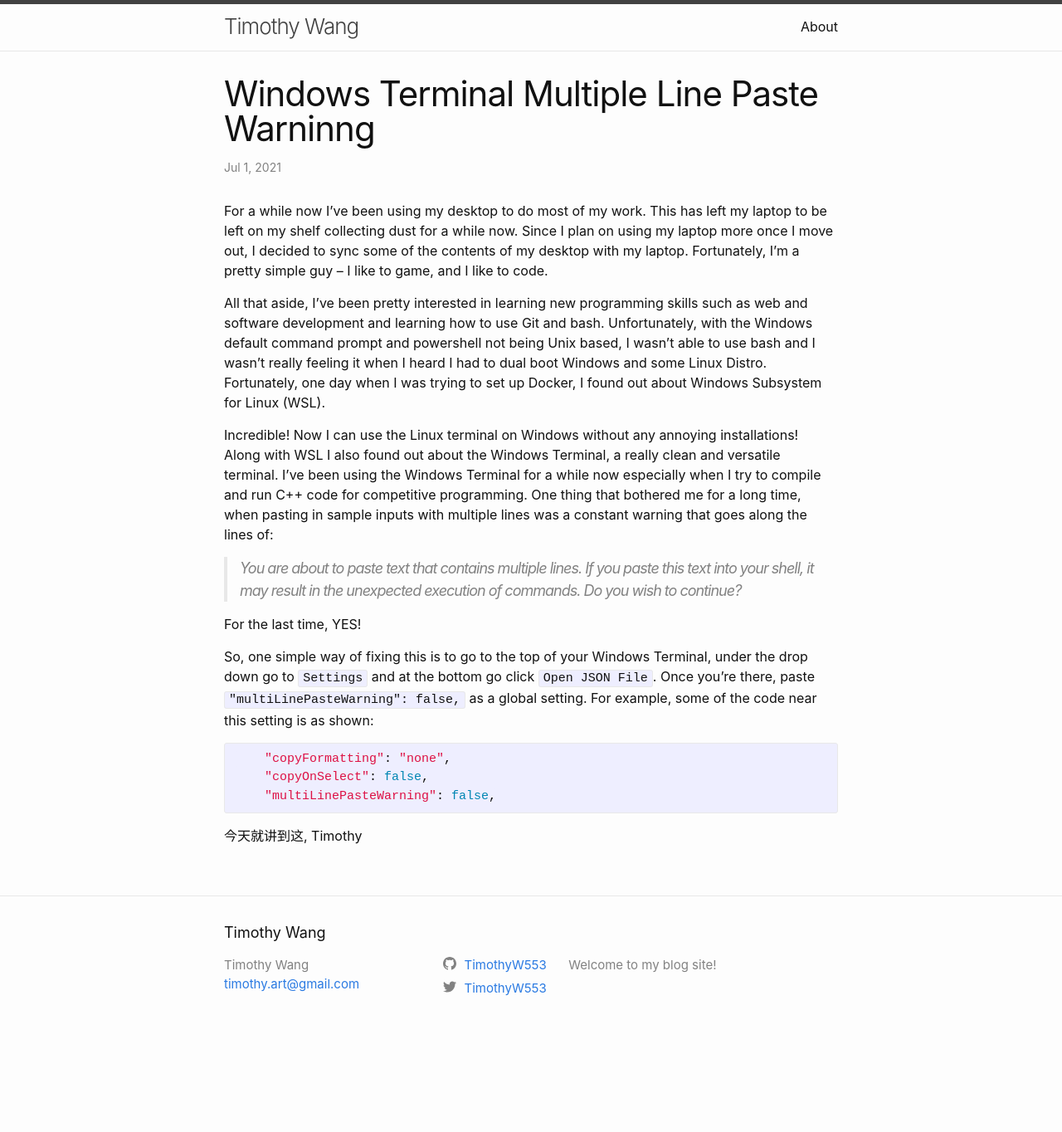
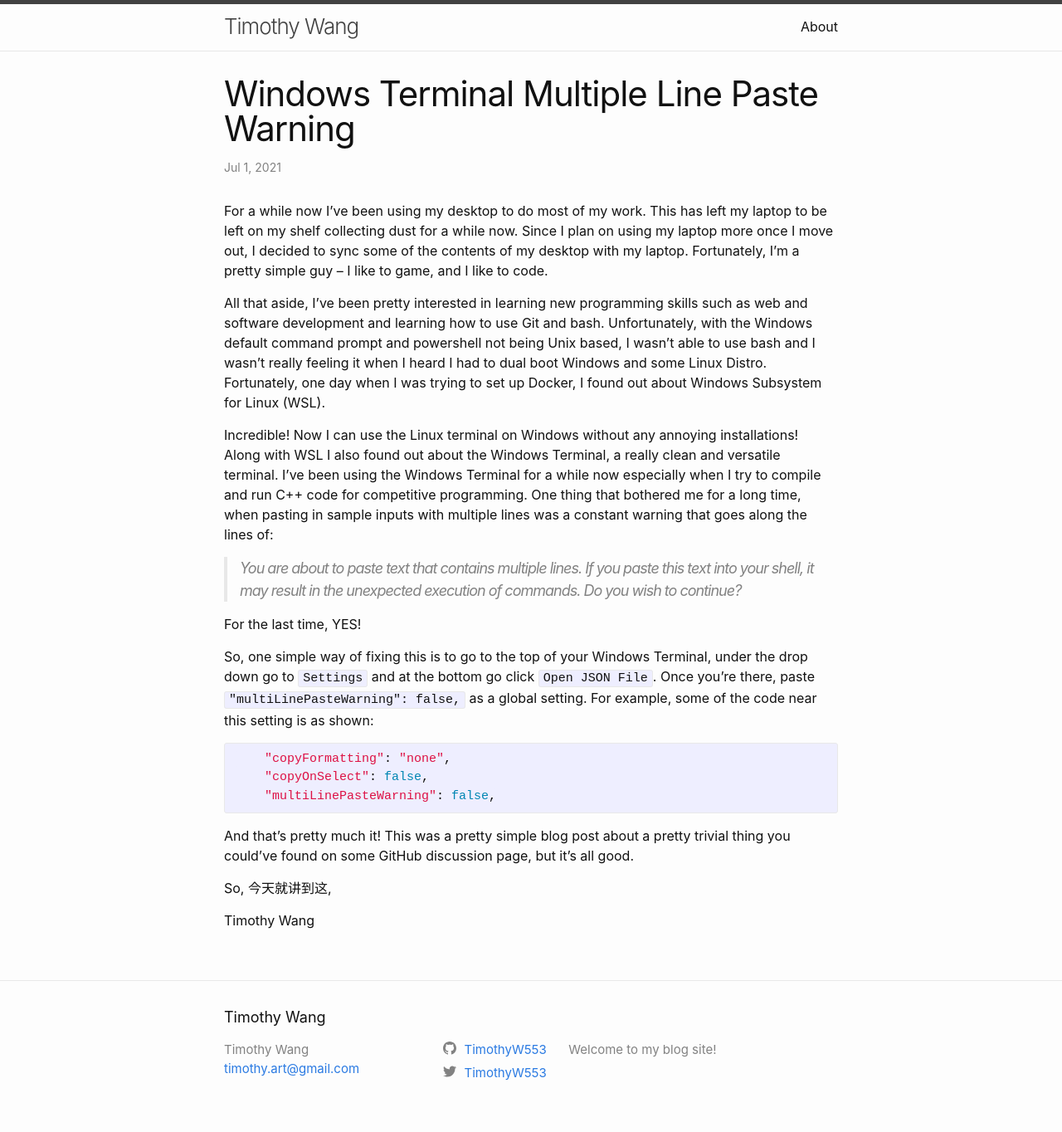
Before and after one commit to TimothyW553/timothyw553.github.io, a Jekyll site: the page built from _posts/2021-07-01-windows-terminal-multiple-lines-warning-tip.md, in a window 1280 px wide. Shown: the whole page at 83% size. Built offline with Jekyll 4.4.1, drawn with Linux system fonts in a browser that asks for light colours; before the commit the page ends 1262 px from its top, so only the background shows below that.

Commit message:
fixed a few things and wording in Windows Terminal blog

```diff
--- a/_posts/2021-07-01-windows-terminal-multiple-lines-warning-tip.md
+++ b/_posts/2021-07-01-windows-terminal-multiple-lines-warning-tip.md
@@ -1,6 +1,6 @@
 ---
 layout: post
-title:  "Windows Terminal Multiple Line Paste Warninng"
+title:  "Windows Terminal Multiple Line Paste Warning"
 date:   2021-07-01 00:08:00 -0400
 categories: windows terminal
 ---
@@ -21,5 +21,8 @@
     "multiLinePasteWarning": false,
 {% endhighlight %}
 
-今天就讲到这,
-Timothy
+And that's pretty much it! This was a pretty simple blog post about a pretty trivial thing you could've found on some GitHub discussion page, but it's all good.
+
+So, 今天就讲到这,
+
+Timothy Wang
```
